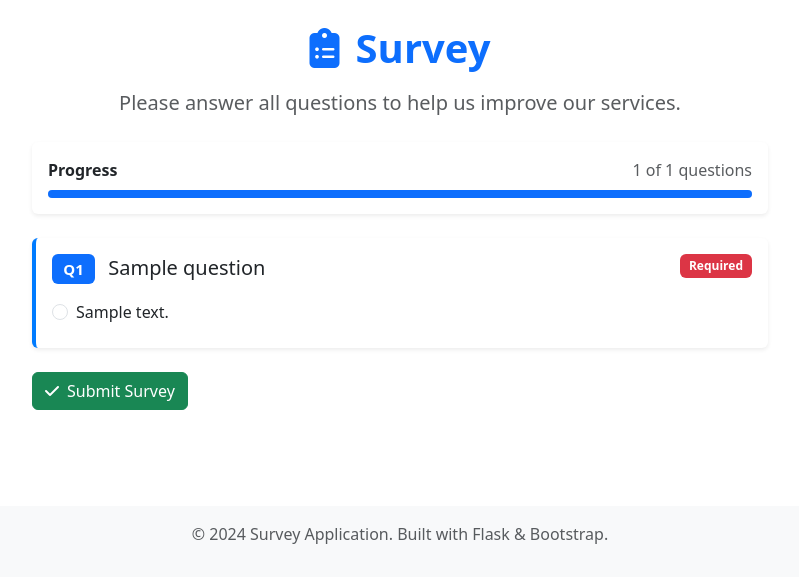
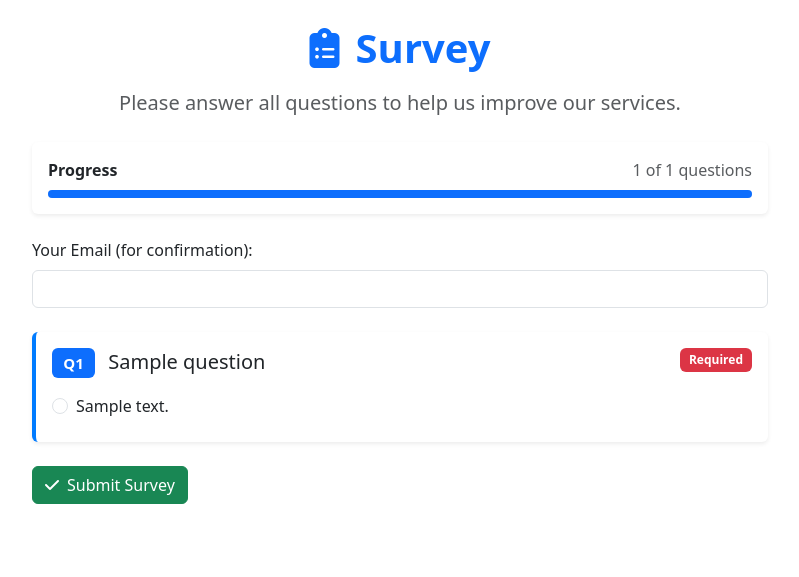
Before and after one commit to johnangeloruiz/Jlab-Exam, a Flask app: page /survey in a window 1280 px wide. Shown: the part 56-633 px from the top of the page, without its empty margins (240-1039 px from the left). Run offline with Flask 3, Linux system fonts and the light colour scheme; tables that the repository leaves empty hold one stand-in row (values such as "Sample post").

Commit message:
Added the email notification

```diff
--- a/app.py
+++ b/app.py
@@ -3,6 +3,12 @@ import mysql.connector
 from datetime import datetime
 import uuid
 import json
+from flask_mail import Mail, Message
+from dotenv import load_dotenv
+import os
+
+# Load variables from .env file
+load_dotenv()
 
 app = Flask(__name__)
 app.secret_key = 'your-secret-key-change-this'
@@ -14,6 +20,21 @@ DB_CONFIG = {
     'password': '',
     'database': 'survey_app'
 }
+# Mail configuration for SendGrid
+
+app.config['MAIL_SERVER'] = 'smtp.gmail.com'
+app.config['MAIL_PORT'] = 587
+app.config['MAIL_USE_TLS'] = True
+app.config['MAIL_USE_SSL'] = False
+app.config['MAIL_USERNAME'] = os.getenv("GMAIL_USERNAME")
+app.config['MAIL_PASSWORD'] = os.getenv("GMAIL_APP_PASSWORD")
+app.config['MAIL_DEFAULT_SENDER'] = os.getenv("GMAIL_USERNAME")
+
+
+
+
+
+mail = Mail(app)
 
 def get_db_connection():
     try:
@@ -435,6 +456,8 @@ def take_survey():
 def submit_survey():
     """Submit survey responses"""
     data = request.get_json()
+    responses = data.get('responses', [])
+    respondent_email = data.get('email')  # You need to collect this in your form!
 
     conn = get_db_connection()
     if not conn:
@@ -444,7 +467,8 @@ def submit_survey():
     respondent_id = str(uuid.uuid4())
 
     try:
-        for response in data['responses']:
+        # Save responses in DB
+        for response in responses:
             question_id = response['question_id']
             option_id = response.get('option_id')
             text_answer = response.get('text_answer')
@@ -455,6 +479,37 @@ def submit_survey():
             """, (question_id, option_id, text_answer, respondent_id))
 
         conn.commit()
+
+        # Compose answers for email
+        answers_text = ""
+        for resp in responses:
+            q_id = resp.get('question_id')
+            option_id = resp.get('option_id')
+            text_answer = resp.get('text_answer')
+            answers_text += f"Question ID: {q_id}\n"
+            if option_id:
+                answers_text += f"Selected Option ID: {option_id}\n"
+            if text_answer:
+                answers_text += f"Answer: {text_answer}\n"
+            answers_text += "\n"
+
+        # Send confirmation email using Gmail SMTP via Flask-Mail
+        if respondent_email:
+            try:
+                msg = Message(
+                    subject="Survey Received - Thank You!",
+                    recipients=[respondent_email],
+                    body = (
+                            "Thank you for completing the survey!\n\n"
+                            "Your responses have been recorded successfully.\n\n"
+                            "This will help us improve and provide better services in the future.\n\n"
+                            "Best regards,\nThe Survey Team" )
+
+                )
+                mail.send(msg)
+            except Exception as e:
+                print(f"Gmail email sending failed: {e}")
+
         return jsonify({'success': True, 'respondent_id': respondent_id})
 
     except mysql.connector.Error as err:
@@ -463,6 +518,19 @@ def submit_survey():
     finally:
         cursor.close()
         conn.close()
+
+@app.route('/send-test-email')
+def send_test_email():
+    try:
+        msg = Message(
+            subject="Test Email from Flask + Gmail",
+            recipients=["angelo.ruiz44444@gmail.com"],  # test with your inbox
+            body="This is a test email from Flask-Mail using Gmail SMTP."
+        )
+        mail.send(msg)
+        return "Test email sent successfully!"
+    except Exception as e:
+        return f"Email failed: {e}"
 
 @app.route('/admin/analytics')
 def analytics():
--- a/templates/survey.html
+++ b/templates/survey.html
@@ -23,13 +23,20 @@
                         <span class="text-muted" id="progressText">0 of {{ questions|length }} questions</span>
                     </div>
                     <div class="progress" style="height: 8px;">
-                            <div class="progress-bar bg-primary" role="progressbar" id="progressBar" style="width: 0%"></div>
+                        <div class="progress-bar bg-primary" role="progressbar" id="progressBar" style="width: 0%">
+                        </div>
                     </div>
                 </div>
             </div>
 
             <!-- Survey Form -->
             <form id="surveyForm">
+                <!-- Respondent Email -->
+                <div class="mb-4">
+                    <label for="respondentEmail" class="form-label">Your Email (for confirmation):</label>
+                    <input type="email" class="form-control" id="respondentEmail" name="email" required>
+                </div>
+
                 {% for question in questions %}
                 <div class="card mb-4 question-card" data-question-id="{{ question.id }}" style="display: none;">
                     <div class="card-body">
@@ -50,11 +57,9 @@
                             <div class="options-container">
                                 {% for option in question.options %}
                                 <div class="form-check mb-2">
-                                            <input class="form-check-input" type="radio"
-                                                   name="question_{{ question.id }}"
-                                                   id="option_{{ option.id }}"
-                                                   value="{{ option.id }}"
-                                                   {% if question.is_required %}required{% endif %}>
+                                    <input class="form-check-input" type="radio" name="question_{{ question.id }}"
+                                        id="option_{{ option.id }}" value="{{ option.id }}" {% if question.is_required
+                                        %}required{% endif %}>
                                     <label class="form-check-label" for="option_{{ option.id }}">
                                         {{ option.text }}
                                     </label>
@@ -63,8 +68,8 @@
                             </div>
 
                             {% elif question.question_type == 'dropdown' %}
-                                    <select class="form-select" name="question_{{ question.id }}"
-                                            {% if question.is_required %}required{% endif %}>
+                            <select class="form-select" name="question_{{ question.id }}" {% if question.is_required
+                                %}required{% endif %}>
                                 <option value="">Select an option...</option>
                                 {% for option in question.options %}
                                 <option value="{{ option.id }}">{{ option.text }}</option>
@@ -72,9 +77,9 @@
                             </select>
 
                             {% elif question.question_type == 'essay' %}
-                                    <textarea class="form-control" name="question_{{ question.id }}"
-                                              rows="4" placeholder="Please enter your answer here..."
-                                              {% if question.is_required %}required{% endif %}></textarea>
+                            <textarea class="form-control" name="question_{{ question.id }}" rows="4"
+                                placeholder="Please enter your answer here..." {% if question.is_required %}required{%
+                                endif %}></textarea>
 
                             {% elif question.question_type == 'rating' %}
                             <div class="rating-container">
@@ -86,27 +91,23 @@
                                     </button>
                                     {% endfor %}
                                 </div>
-                                        <input type="hidden" name="question_{{ question.id }}"
-                                               {% if question.is_required %}required{% endif %}>
+                                <input type="hidden" name="question_{{ question.id }}" {% if question.is_required
+                                    %}required{% endif %}>
                             </div>
 
                             {% elif question.question_type == 'yes_no' %}
                             <div class="form-check mb-2">
-                                        <input class="form-check-input" type="radio"
-                                               name="question_{{ question.id }}"
-                                               id="yes_{{ question.id }}"
-                                               value="yes"
-                                               {% if question.is_required %}required{% endif %}>
+                                <input class="form-check-input" type="radio" name="question_{{ question.id }}"
+                                    id="yes_{{ question.id }}" value="yes" {% if question.is_required %}required{% endif
+                                    %}>
                                 <label class="form-check-label" for="yes_{{ question.id }}">
                                     <i class="fas fa-check text-success me-2"></i>Yes
                                 </label>
                             </div>
                             <div class="form-check">
-                                        <input class="form-check-input" type="radio"
-                                               name="question_{{ question.id }}"
-                                               id="no_{{ question.id }}"
-                                               value="no"
-                                               {% if question.is_required %}required{% endif %}>
+                                <input class="form-check-input" type="radio" name="question_{{ question.id }}"
+                                    id="no_{{ question.id }}" value="no" {% if question.is_required %}required{% endif
+                                    %}>
                                 <label class="form-check-label" for="no_{{ question.id }}">
                                     <i class="fas fa-times text-danger me-2"></i>No
                                 </label>
@@ -175,7 +176,7 @@
 {% block extra_js %}
 <script>
     let currentQuestion = 0;
-const totalQuestions = {{ questions|length }};
+    const totalQuestions = {{ questions| length }};
     const questions = document.querySelectorAll('.question-card');
 
     // Show first question
@@ -209,7 +210,7 @@ function updateProgress() {
     }
 
     // Navigation buttons
-document.getElementById('nextBtn').addEventListener('click', function() {
+    document.getElementById('nextBtn').addEventListener('click', function () {
         if (validateCurrentQuestion()) {
             if (currentQuestion < totalQuestions - 1) {
                 showQuestion(currentQuestion + 1);
@@ -217,14 +218,14 @@ document.getElementById('nextBtn').addEventListener('click', function() {
         }
     });
 
-document.getElementById('prevBtn').addEventListener('click', function() {
+    document.getElementById('prevBtn').addEventListener('click', function () {
         if (currentQuestion > 0) {
             showQuestion(currentQuestion - 1);
         }
     });
 
     // Rating buttons
-document.addEventListener('click', function(e) {
+    document.addEventListener('click', function (e) {
         if (e.target.classList.contains('rating-btn')) {
             const rating = e.target.dataset.rating;
             const questionId = e.target.dataset.question;
@@ -298,7 +299,7 @@ function validateCurrentQuestion() {
     }
 
     // Form submission
-document.getElementById('surveyForm').addEventListener('submit', function(e) {
+    document.getElementById('surveyForm').addEventListener('submit', function (e) {
         e.preventDefault();
 
         if (!validateCurrentQuestion()) {
@@ -336,13 +337,19 @@ document.getElementById('surveyForm').addEventListener('submit', function(e) {
             }
         });
 
+        // ✅ Collect email correctly
+        const email = document.getElementById('respondentEmail').value;
+
         // Submit responses
         fetch('/survey/submit', {
             method: 'POST',
             headers: {
                 'Content-Type': 'application/json',
             },
-        body: JSON.stringify({ responses: responses })
+            body: JSON.stringify({
+                email: email,          // include email
+                responses: responses   // include responses
+            })
         })
             .then(response => response.json())
             .then(data => {
@@ -358,6 +365,8 @@ document.getElementById('surveyForm').addEventListener('submit', function(e) {
                 console.error('Error:', error);
                 alert('Error submitting survey');
             });
+
     });
+
 </script>
 {% endblock %}
```
Also changed, not shown: 2 other files. Lines whose indentation alone changed are shown as unchanged.
